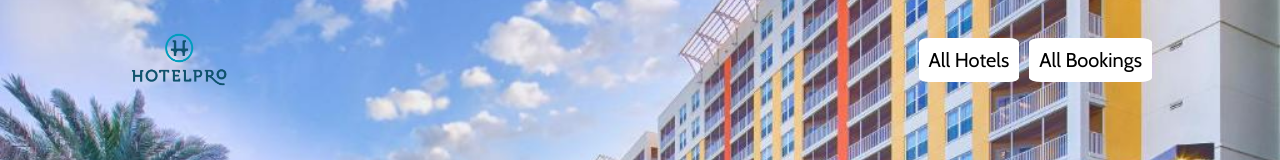
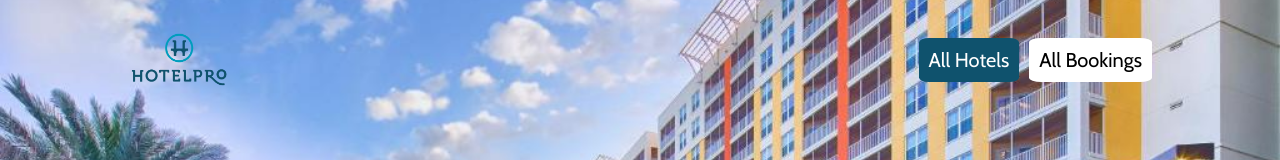
Before and after one commit to MuAshrafAlii/Hotel-Booking, a Vue app: page / in a window 1280 px wide. Shown: the top 160 px of the page. Built offline with nearby package versions, Linux system fonts and the light colour scheme; data requests are answered from the project's data file.

Commit message:
Active Link css

```diff
--- a/src/components/Header/navBar.vue
+++ b/src/components/Header/navBar.vue
@@ -97,7 +97,7 @@ nav > a:last-child {
   margin-left: 10px;
 }
 
-.navContainer.scrolled nav > a.active-link {
+.navContainer nav > a.active-link {
   color: white;
   background: #0f526d;
 }
```
